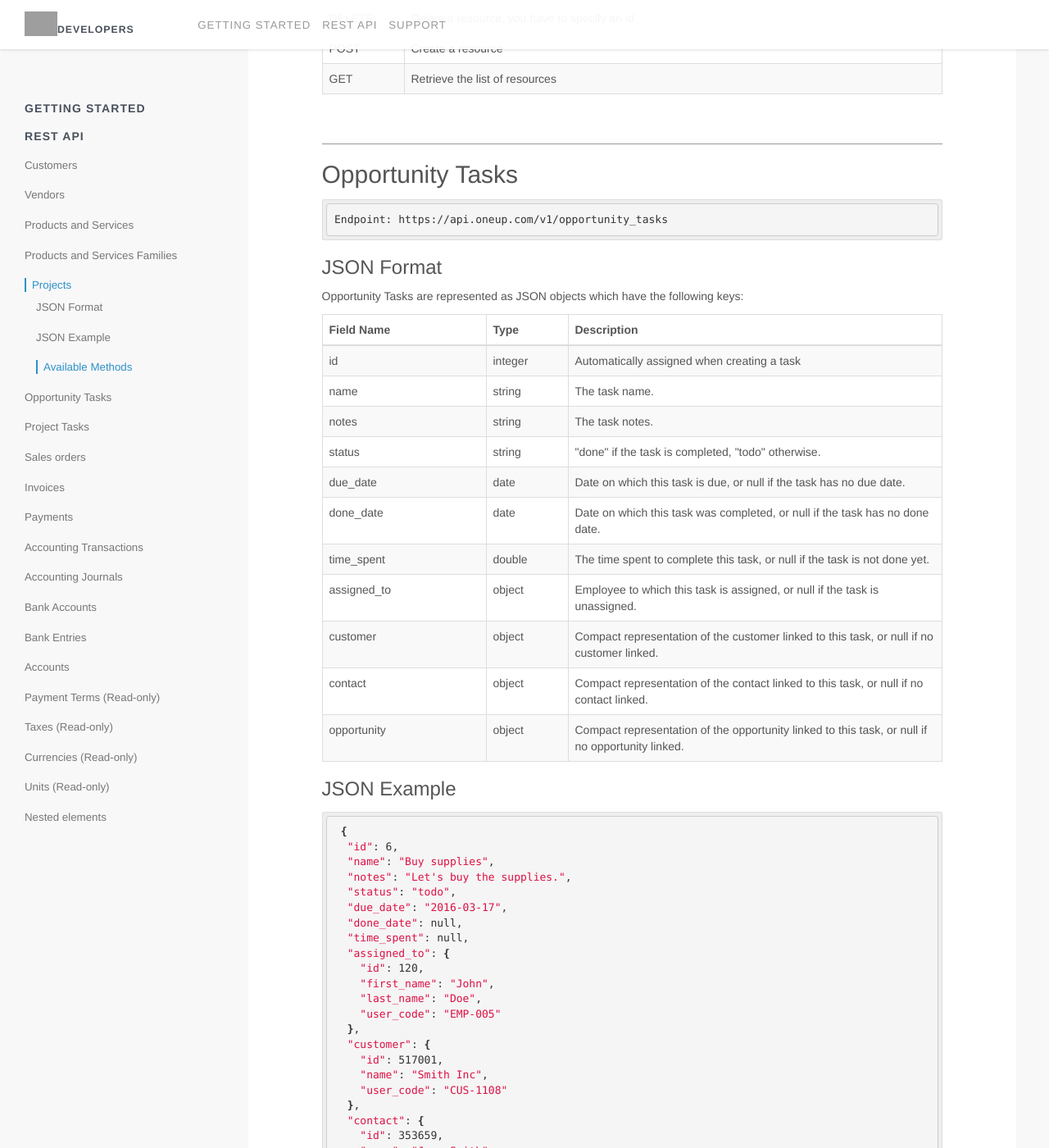
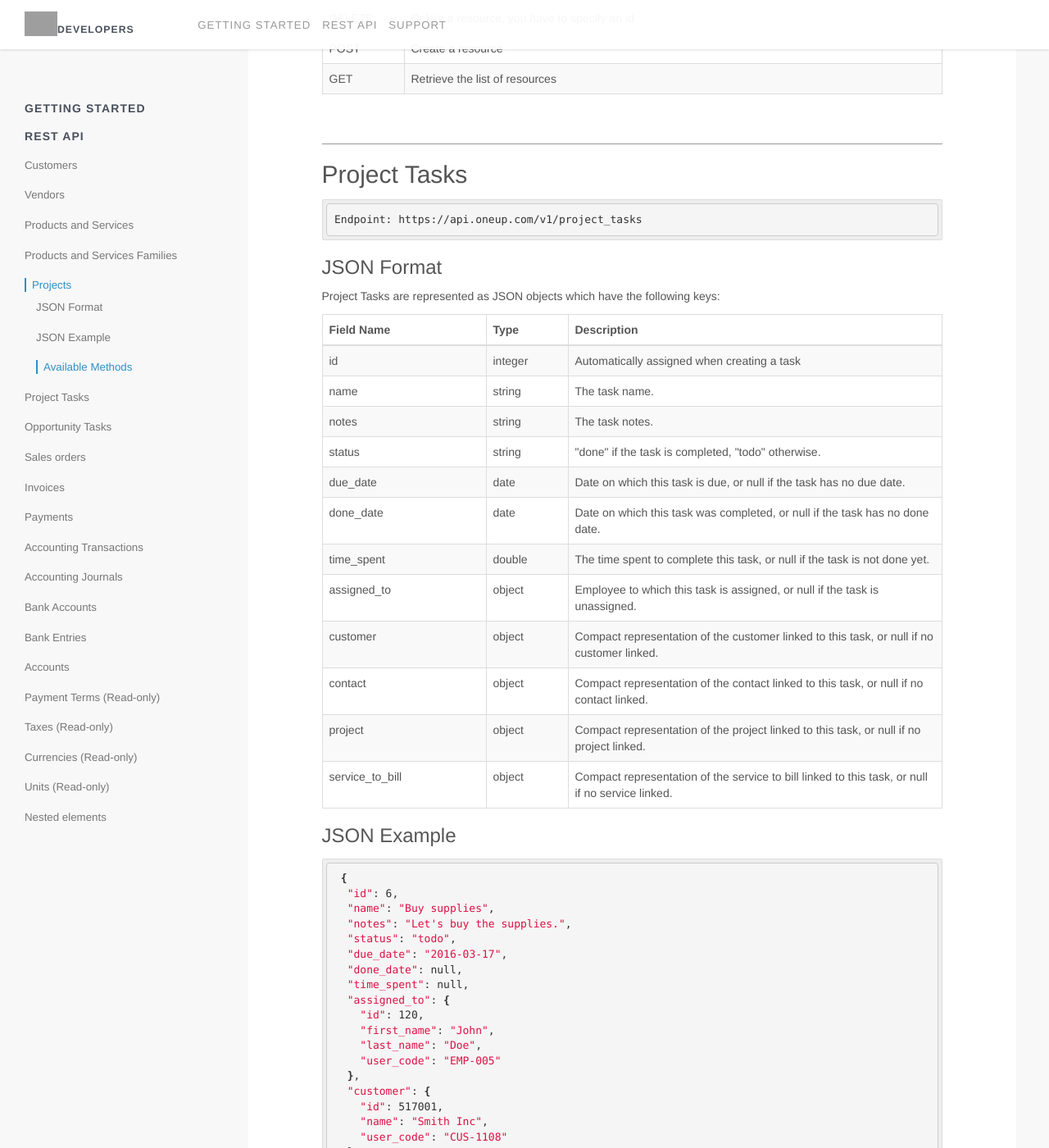
Before and after one commit to myERP/myerp.github.io, a Jekyll site: the page built from docs/1.0/api/index.html, in a window 1280 px wide and 1400 px high, scrolled down 10142 px. Shown: the whole window at 82% size. Built offline with Jekyll 4.4.1, drawn with Linux system fonts in a browser that asks for light colours; nearby versions of some CDN libraries; Markdown is read by kramdown in place of the engine named in the settings; some of the changed text lies outside the part shown; grey boxes are pictures that could not be loaded.

Commit message:
add project tasks

```diff
--- /dev/null
+++ b/_includes/1.0/api/json/projecttask.json
@@ -0,0 +1,34 @@
+{
+  "id": 6,
+  "name": "Buy supplies",
+  "notes": "Let's buy the supplies.",
+  "status": "todo",
+  "due_date": "2016-03-17",
+  "done_date": null,
+  "time_spent": null,
+  "assigned_to": {
+    "id": 120,
+    "first_name": "John",
+    "last_name": "Doe",
+    "user_code": "EMP-005"
+  },
+  "customer": {
+    "id": 517001,
+    "name": "Smith Inc",
+    "user_code": "CUS-1108"
+  },
+  "contact": {
+    "id": 353659,
+    "name": "Jane Smith",
+    "user_code": "CCUS-1422"
+  },
+  "project": {
+    "id": 2,
+    "name": "Project 2"
+  },
+  "service_to_bill": {
+    "id": 6252,
+    "name": "Service",
+    "user_code": "PS-004"
+  }
+}
--- /dev/null
+++ b/_includes/1.0/api/projecttask.html
@@ -0,0 +1,80 @@
+<div id="projecttask" class="group">
+    <h2>Project Tasks</h2>
+    {% highlight bash %}Endpoint: {{ site.api.base_url }}{{ site.api.v1}}{{ site.resource.project_tasks.url}}{% endhighlight %}
+    <h3 id="projecttaskjsonformat">JSON Format</h3>
+    <p>Project Tasks are represented as JSON objects which have the following keys:</p>
+
+    <table class="table table-bordered table-striped">
+        <thead>
+            {% include table-header-readonly.html %}
+        </thead>
+        <tbody>
+            <tr>
+                <td>id</td>
+                <td>{{ site.format.type.integer }}</td>
+                <td>Automatically assigned when creating a task</td>
+            </tr>
+            <tr>
+                <td>name</td>
+                <td>{{ site.format.type.string }}</td>
+                <td>The task name.</td>
+            </tr>
+            <tr>
+                <td>notes</td>
+                <td>{{ site.format.type.string}}</td>
+                <td>The task notes.</td>
+            </tr>
+            <tr>
+                <td>status</td>
+                <td>{{ site.format.type.string }}</td>
+                <td>"done" if the task is completed, "todo" otherwise.</td>
+            </tr>
+            <tr>
+                <td>due_date</td>
+                <td>{{ site.format.type.date }}</td>
+                <td>Date on which this task is due, or null if the task has no due date.</td>
+            </tr>
+            <tr>
+                <td>done_date</td>
+                <td>{{ site.format.type.date }}</td>
+                <td>Date on which this task was completed, or null if the task has no done date.</td>
+            </tr>
+            <tr>
+                <td>time_spent</td>
+                <td>{{ site.format.type.double }}</td>
+                <td>The time spent to complete this task, or null if the task is not done yet.</td>
+            </tr>
+            <tr>
+                <td>assigned_to</td>
+                <td>{{ site.format.type.object }}</td>
+                <td>Employee to which this task is assigned, or null if the task is unassigned.</td>
+            </tr>
+            <tr>
+                <td>customer</td>
+                <td>{{ site.format.type.object }}</td>
+                <td>Compact representation of the customer linked to this task, or null if no customer linked.</td>
+            </tr>
+            <tr>
+                <td>contact</td>
+                <td>{{ site.format.type.object }}</td>
+                <td>Compact representation of the contact linked to this task, or null if no contact linked.</td>
+            </tr>
+            <tr>
+                <td>project</td>
+                <td>{{ site.format.type.object }}</td>
+                <td>Compact representation of the project linked to this task, or null if no project linked.</td>
+            </tr>
+            <tr>
+                <td>service_to_bill</td>
+                <td>{{ site.format.type.object }}</td>
+                <td>Compact representation of the service to bill linked to this task, or null if no service linked.</td>
+            </tr>
+        </tbody>
+    </table>
+
+    <h3 id="projecttaskjsonexample">JSON Example</h3>
+    {% highlight bash %} {% include 1.0/api/json/projecttask.json %} {% endhighlight %}
+
+    <h3 id="projecttaskavailablemethods">Available Methods</h3>
+    {% include 1.0/api/methods/readonly.html %}
+</div>
--- a/docs/1.0/api/index.html
+++ b/docs/1.0/api/index.html
@@ -70,6 +70,18 @@
               </li>
           </ul>
       </li>
+      <!-- project tasks -->
+      <li>
+          <a href="#projecttask">Project Tasks</a>
+          <ul class="nav nav-stacked">
+              <li><a href="#projecttaskjsonformat">JSON Format</a>
+              </li>
+              <li><a href="#projecttaskjsonexample">JSON Example</a>
+              </li>
+              <li><a href="#projecttaskavailablemethods">Available Methods</a>
+              </li>
+          </ul>
+      </li>
       <!-- opportunity tasks -->
       <li>
           <a href="#opportunitytask">Opportunity Tasks</a>
@@ -79,18 +91,6 @@
               <li><a href="#opportunitytaskjsonexample">JSON Example</a>
               </li>
               <li><a href="#opportunitytaskavailablemethods">Available Methods</a>
-              </li>
-          </ul>
-      </li>
-      <!-- project tasks -->
-      <li>
-          <a href="#projecttask">Project Tasks</a>
-          <ul class="nav nav-stacked">
-              <li><a href="#projecttaskjsonformat">JSON Format</a>
-              </li>
-              <li><a href="#projecttaskjsonexample">JSON Example</a>
-              </li>
-              <li><a href="#projecttaskavailablemethods">Available Methods</a>
               </li>
           </ul>
       </li>
@@ -261,6 +261,7 @@
     <div>{% include 1.0/api/productservice.html %}</div>
     <div>{% include 1.0/api/productservicefamily.html %}</div>
     <div>{% include 1.0/api/project.html %}</div>
+    <div>{% include 1.0/api/projecttask.html %}</div>
     <div>{% include 1.0/api/opportunitytask.html %}</div>
     <div>{% include 1.0/api/salesorder.html %}</div>
     <div>{% include 1.0/api/invoice.html %}</div>
```
